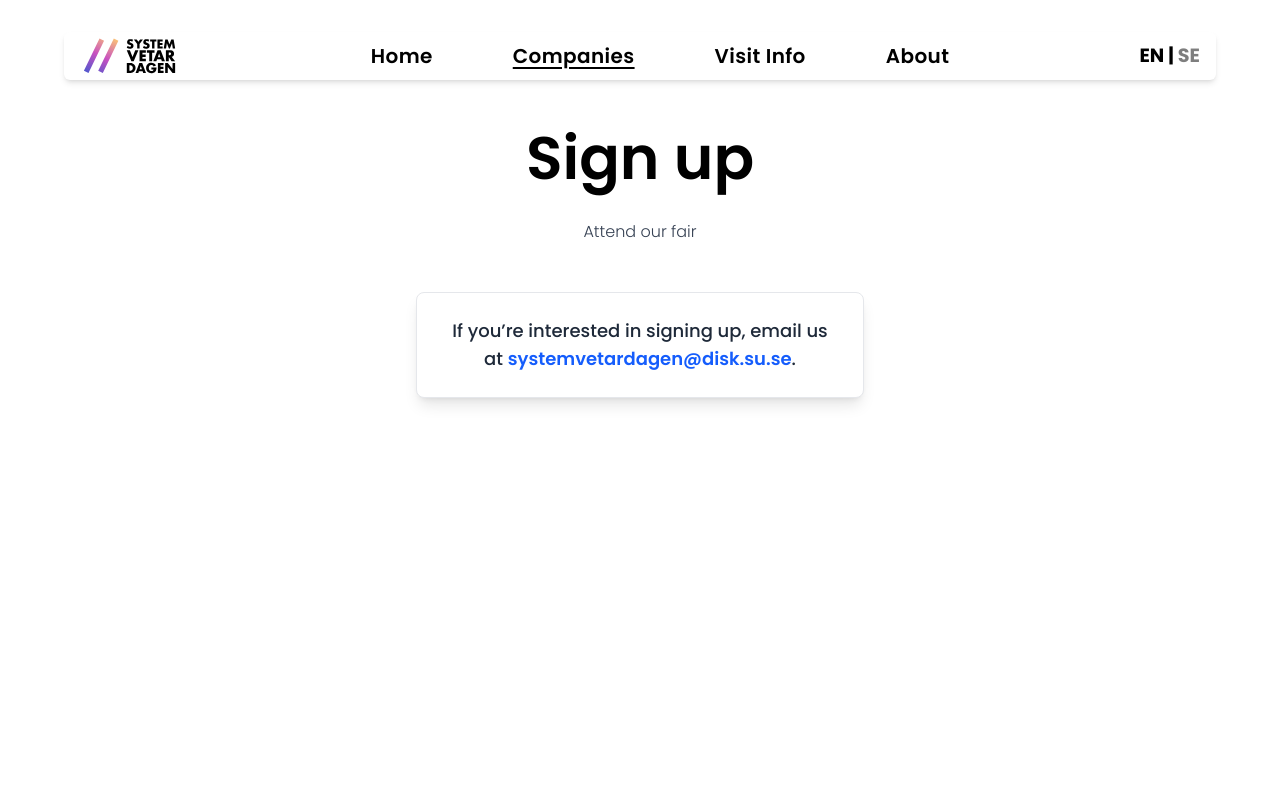
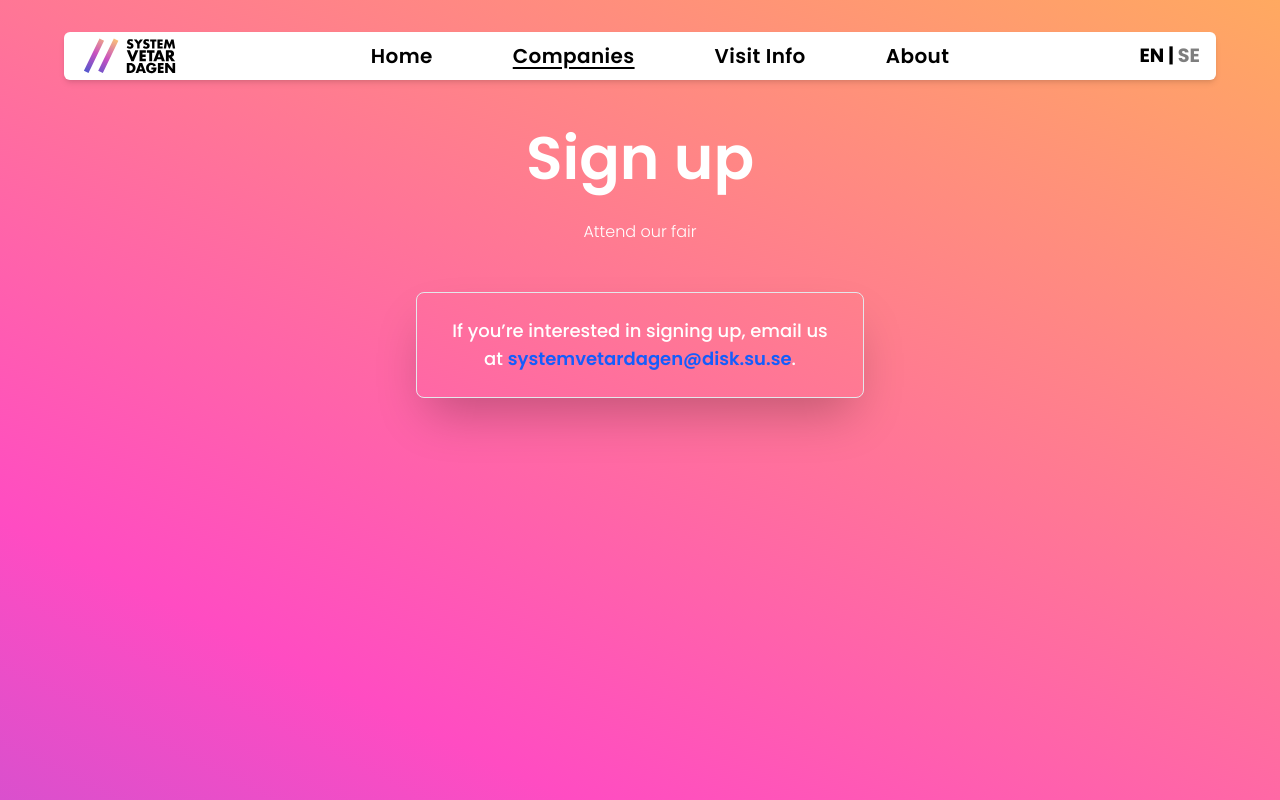
Before and after one commit to Systemvetardagen/Systemvetardagen, a React (Vite) app: page /companies/signup in a window 1280 px wide. Shown: the top 800 px of the page. Built offline with nearby package versions, Linux system fonts and the light colour scheme.

Commit message:
sign up temp page live

```diff
--- a/src/pages/CompanySignupPage.tsx
+++ b/src/pages/CompanySignupPage.tsx
@@ -8,20 +8,20 @@ interface CompanySignupProps {
 const CompanySignup: React.FC<CompanySignupProps> = () => {
   const { t } = useTranslation();
   return (
-    <div className="bg-background min-h-screen">
+    <div className="bg-background min-h-screen gradient-background">
       <div className="flex flex-col items-center py-32 px-10">
-        <h2 className="text-5xl font-semibold lg:text-6xl mb-8">
+        <h2 className="text-5xl  text-white font-semibold lg:text-6xl mb-8">
           {t("Sign up")}
         </h2>
         <div className="relative">
           <div className="flex items-center flex-wrap justify-center gap-2 mb-4">
-            <h2 className="font-light text-gray-700">{t("Attend our fair")}</h2>
+            <h2 className="font-light  text-white">{t("Attend our fair")}</h2>
             {/* Add any additional elements here if needed */}
           </div>
 
           {/* Signup card */}
-          <div className="max-w-md mx-auto mt-12 p-6 bg-white shadow-lg rounded-lg border border-gray-200">
-            <p className="text-center text-gray-800 text-lg font-medium">
+          <div className="max-w-md mx-auto mt-12 p-6  rounded-lg border  shadow-2xl border-gray-200">
+            <p className="text-center text-white text-lg opacity-100 font-medium">
               If you’re interested in signing up, email us at{" "}
               <a
                 href="mailto:systemvetardagen@disk.su.se"
```
